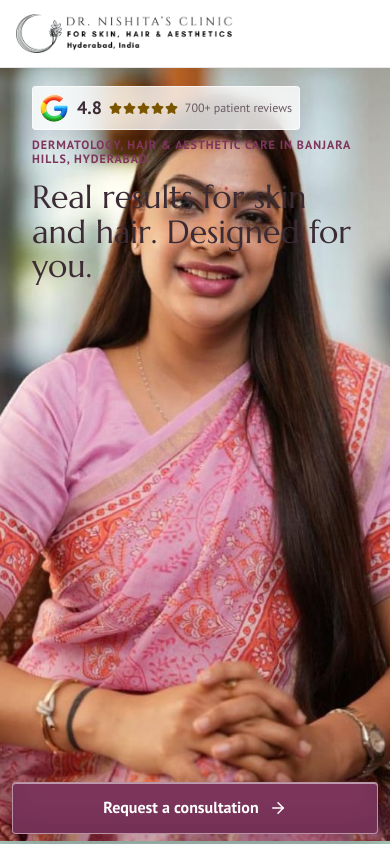
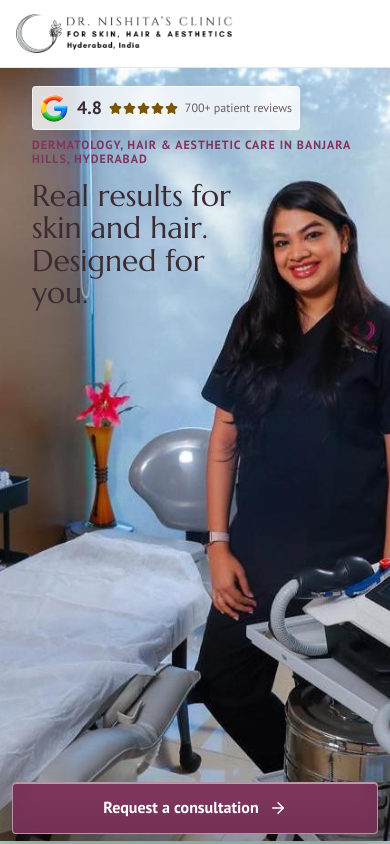
Before and after one commit to hemanth-kct/branch-landing-page-nishita-ranka, a Next.js app: page / in a window 390 px wide. Shown: the top 844 px of the page. Built offline with nearby package versions, Linux system fonts and the light colour scheme.

Commit message:
feat: update hero banner image

```diff
--- a/app/globals.css
+++ b/app/globals.css
@@ -1925,7 +1925,7 @@ summary:focus-visible {
   }
 
   .page-brand .hero-media-mobile {
-    object-position: center 22%;
+    object-position: 62% 22%;
   }
 
   .hero-inner {
@@ -1994,9 +1994,9 @@ summary:focus-visible {
     z-index: 2;
     grid-area: hero-stack;
     align-self: start;
-    max-width: calc(100% - 32px);
+    max-width: min(210px, calc(100% - 32px));
     margin: 112px 16px 0;
-    font-size: 32px;
+    font-size: 30px;
     line-height: 1.08;
   }
 
--- a/app/page.tsx
+++ b/app/page.tsx
@@ -823,8 +823,8 @@ export default function Home() {
             <div className="hero-media-frame">
               <Image
                 className="hero-media hero-media-desktop"
-                src="/brand/dr-nishita.jpg"
-                alt="Dr. Nishita Ranka at her dermatology, hair and aesthetics clinic"
+                src="/brand/hero-clinic-doctor.jpg"
+                alt="Dr. Nishita Ranka inside her dermatology and aesthetics clinic treatment room"
                 fill
                 priority
                 unoptimized
@@ -832,8 +832,8 @@ export default function Home() {
               />
               <Image
                 className="hero-media hero-media-mobile"
-                src="/brand/dr-nishita.jpg"
-                alt="Dr. Nishita Ranka at her dermatology, hair and aesthetics clinic"
+                src="/brand/hero-clinic-doctor.jpg"
+                alt="Dr. Nishita Ranka inside her dermatology and aesthetics clinic treatment room"
                 fill
                 priority
                 unoptimized
```
Also changed, not shown: public/brand/hero-clinic-doctor.jpg (added).
